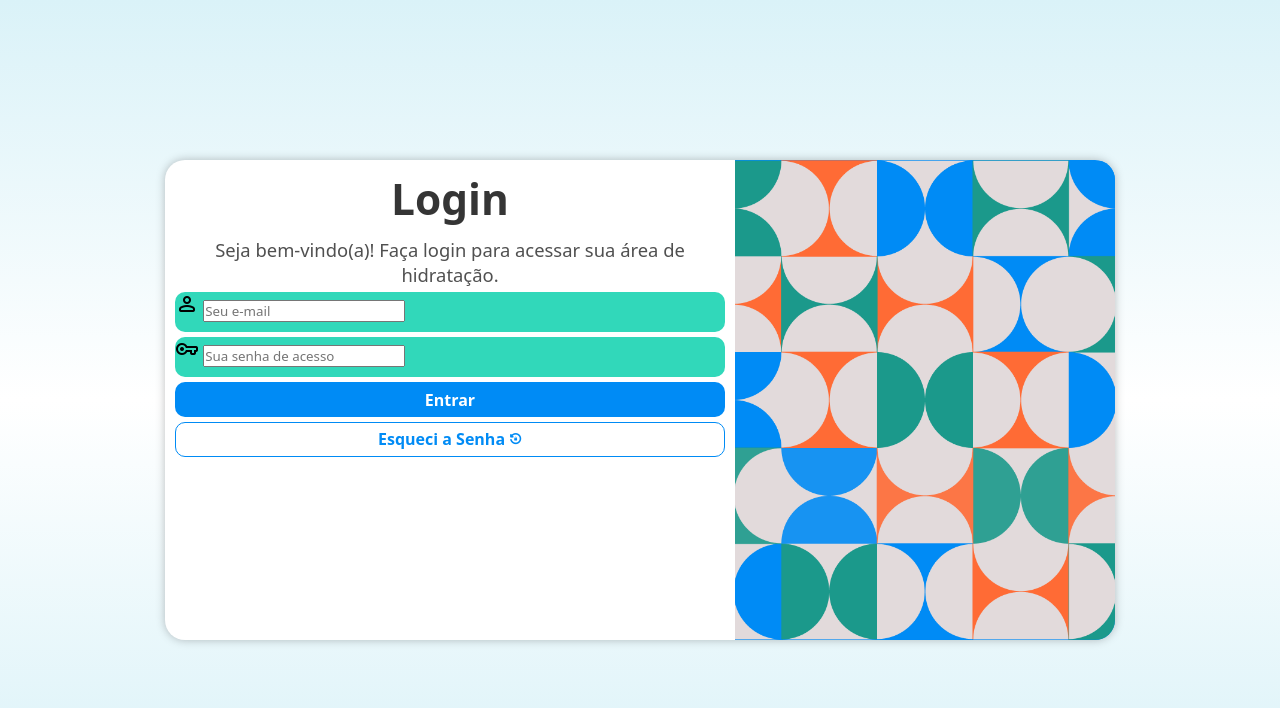
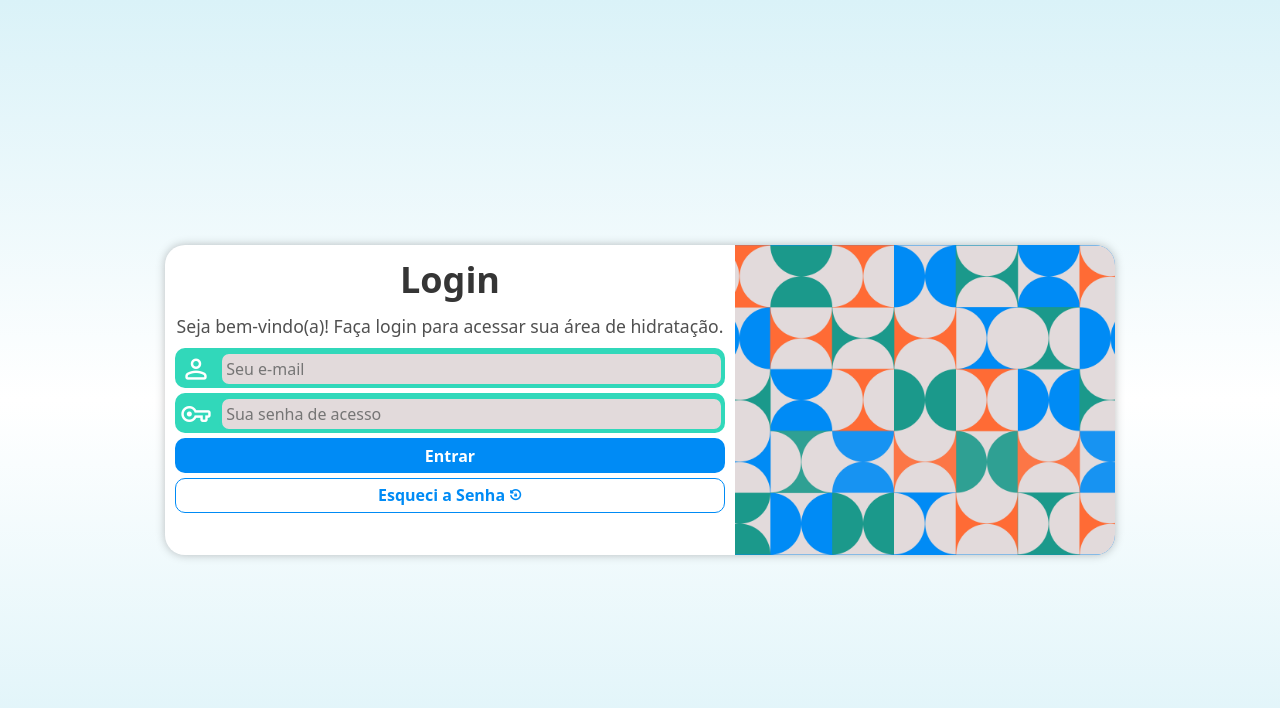
Before and after one commit to mateusluciano/projeto-login, a plain HTML site: page index.html in a window 1280 px wide. Drawn offline with nearby package versions, Linux system fonts and the light colour scheme.

Commit message:
css finalizado

```diff
--- a/estilos/media-queries.css
+++ b/estilos/media-queries.css
@@ -2,16 +2,16 @@
 
 @media screen and (orientation: landscape) {
     section#login {
-        width: 500px;
-        height: 250px;
+        width: 550px;
+        height: 280px;
     }
     section#login > div#imagem {
-        width: 200px;
+        width: 220px;
         height: 100%;
         float: right;
     }
     section#login > div#formulario {
-        width: 300px;
+        width: 330px;
         height: 100%;
         float: left;
     }
@@ -23,7 +23,7 @@
     }
     section#login {
         width: 80vw;
-        height: 70vh;
+        height: 320px;
     }
     section#login > div#imagem{
         width: 30%;
@@ -54,7 +54,7 @@
     }
     section#login {
         width: 950px;
-        height: 480px;
+        height: 310px;
     }
     section#login > div#imagem {
         width: 40%;
@@ -72,10 +72,11 @@
     div#formulario > h1 {
         text-align: center;
         margin-bottom: 10px;
-        font-size: 2.65em;
+        font-size: 2.25em;
     }
     div#formulario > p {
-        font-size: 1.15em;
+        margin: 10px 0px;
+        font-size: 1.10em;
         text-align: center;
     }
 }
--- a/estilos/style.css
+++ b/estilos/style.css
@@ -34,7 +34,6 @@ section#login {
     position: absolute;
     top: 50%;
     left: 50%;
-    transform: translate(-50%, -50%);
 
     width: 250px;
     height: 500px;
@@ -44,6 +43,7 @@ section#login {
     overflow: hidden;
     box-shadow: 0px 0px 10px rgb(0, 0, 0, 0.25);
 
+    transform: translate(-50%, -50%);
     transition: width 0.3s, height 0.3s;
     transition-timing-function: ease;
 }
@@ -79,9 +79,28 @@ form > div.campo {
     border-radius: 10px;
     margin: 5px 0px;
 }
-
 form label {
     display: none;
+}
+div.campo > span {
+    color: white;
+    /* background-color: rgba(0, 0, 0, 0.24); */
+    font-size: 2em;
+    width: 40px;
+    padding: 5px;
+}
+div.campo > input {
+    background-color: #e2dadb;
+    border: 3px solid #31d8ba;
+    font-size: 1em;
+    width: calc(100% - 45px);
+    height: 90%;
+    border-radius: 10px;
+    padding: 4px;
+    transform: translateY(-10px);
+}
+div.campo > input:focus-within {
+    background-color: white;
 }
 form > input[type=submit] {
     display: block;
```
